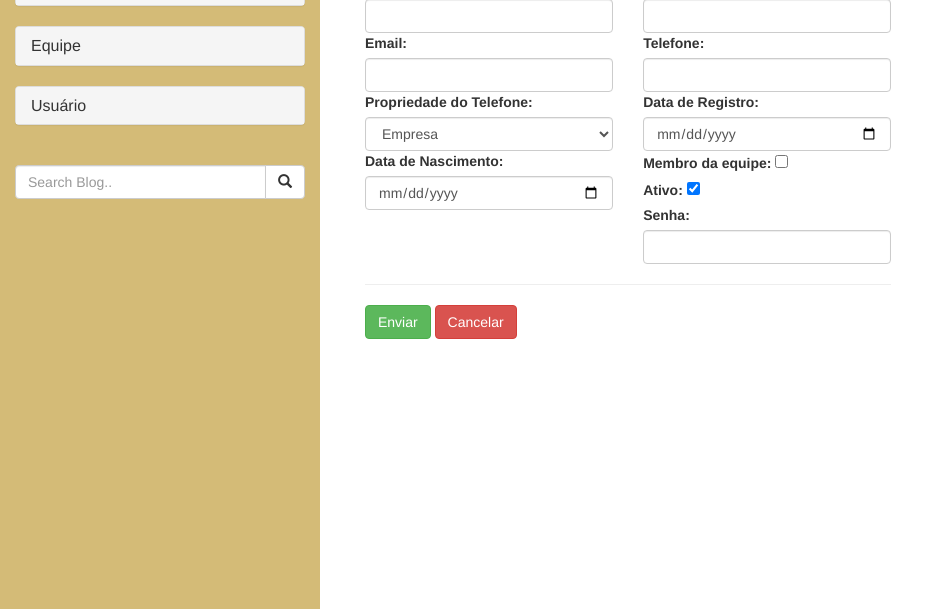
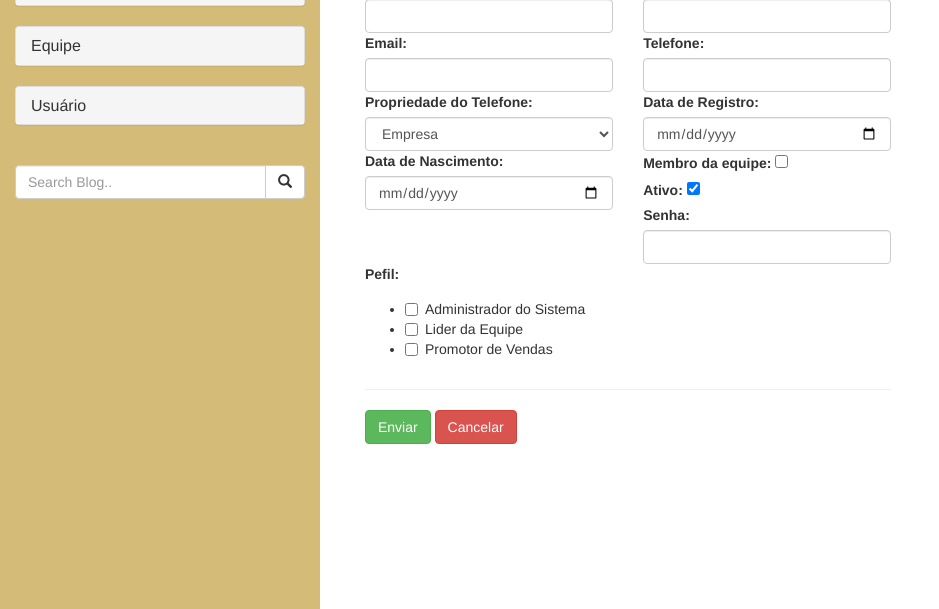
Before and after one commit to eucandre/brisaTMK, a Django app: page /CriaUsuario in a window 1280 px wide. Shown: the part 237-846 px from the top of the page, without its empty margins (0-939 px from the left). Run offline with Django 3.2, Linux system fonts and the light colour scheme; some libraries are stand-ins or nearby versions.

Commit message:
perfil adicionado ao cadastro de usuários

```diff
--- a/app_usuario/forms.py
+++ b/app_usuario/forms.py
@@ -2,6 +2,9 @@ from django import forms
 from .models import *
 
 PROPIEDADE = ((u'Empresa', 'Empresa'), (u'Colaborador','Colaborador'), (u'Terceiros', 'Terceiros'))
+PERFIL = ((u'Administrador do Sistema','Administrador do Sistema'),(u'Lider da Equipe','Lider da Equipe'),
+          (u'Promotor de Vendas','Promotor de Vendas'))
+
 
 class FormUser(forms.ModelForm):
 	username = forms.CharField(label="Nome de Usuario",max_length=15, widget=forms.TextInput(attrs={"class":"form-control"}))
@@ -12,6 +15,7 @@ class FormUser(forms.ModelForm):
 	telphone = forms.CharField(label="Telefone", max_length=10,widget=forms.TextInput(attrs={"class":"form-control"}))
 	property_telphone = forms.ChoiceField(label="Propriedade do Telefone",choices=PROPIEDADE, widget=forms.Select(attrs={"class":"form-control"}))
 	office = forms.CharField(label="Cargo", max_length=150,widget=forms.TextInput(attrs={"class":"form-control"}))
+	profile = forms.MultipleChoiceField(label='Pefil',choices=PERFIL, widget= forms.CheckboxSelectMultiple(attrs={'class':'checkbox'}))
 	birt_day = forms.DateField(label="Data de Nascimento",widget=forms.TextInput(attrs={"type":"date", "class":"form-control"}))
 	date_joined = forms.DateField(label="Data de Registro",widget=forms.TextInput(attrs={"type":"date", "class":"form-control"}))
 	password = forms.CharField(label="Senha", max_length=10,widget=forms.PasswordInput(attrs={"class":"form-control"}))
--- a/app_usuario/models.py
+++ b/app_usuario/models.py
@@ -13,6 +13,10 @@ from app_perfil.models import *
 
 
 PROPIEDADE = ((u'Empresa', 'Empresa'), (u'Colaborador','Colaborador'), (u'Terceiros', 'Terceiros'))
+
+PERFIL = ((u'Administrador do Sistema','Administrador do Sistema'),(u'Lider da Equipe','Lider da Equipe'),
+          (u'Promotor de Vendas','Promotor de Vendas'))
+
 
 class UserManager(BaseUserManager):
 
@@ -58,7 +62,7 @@ class User(AbstractBaseUser, PermissionsMixin):
     cpf = models.CharField(_('CPF'),max_length=11)
     birt_day = models.DateField(_('Nascmimento'), default=timezone.now)
     office = models.CharField(_('Cargo'),max_length=150)
-    # profile = models.Foreignkey(_('Perfil do Colaborador'),Perfil)
+    profile = models.CharField(_('Perfil do Colaborador'),max_length=100, choices=PERFIL)
     property_telphone = models.CharField(_('Propriedade do telefone'),max_length=150,choices=PROPIEDADE)
     is_staff = models.BooleanField(_('staff status'), default=False,
         help_text=_('Designates whether the user can log into this admin site.'))
--- a/templates/usuarios/cadastro_usuario.html
+++ b/templates/usuarios/cadastro_usuario.html
@@ -44,6 +44,7 @@
 			{{form.birt_day.label_tag}}
 			{{form.birt_day}}
 		</div>
+
 		<div class="col-md-5 col-sm-5">
 			{{form.is_staff.label_tag}}
 			{{form.is_staff}}
@@ -56,6 +57,10 @@
 			{{form.password.label_tag}}
 			{{form.password}}
 		</div>
+		<div class="col-md-5 col-sm-5">
+			{{form.profile.label_tag}}
+			{{form.profile}}
+		</div>
 		<div class="col-md-10">
 			<hr>
 			<button type="submit" class="btn btn-success">Enviar</button>
```
Also changed, not shown: app_usuario/migrations/0008_user_profile.py (added), db.sqlite3, 3 other files.
